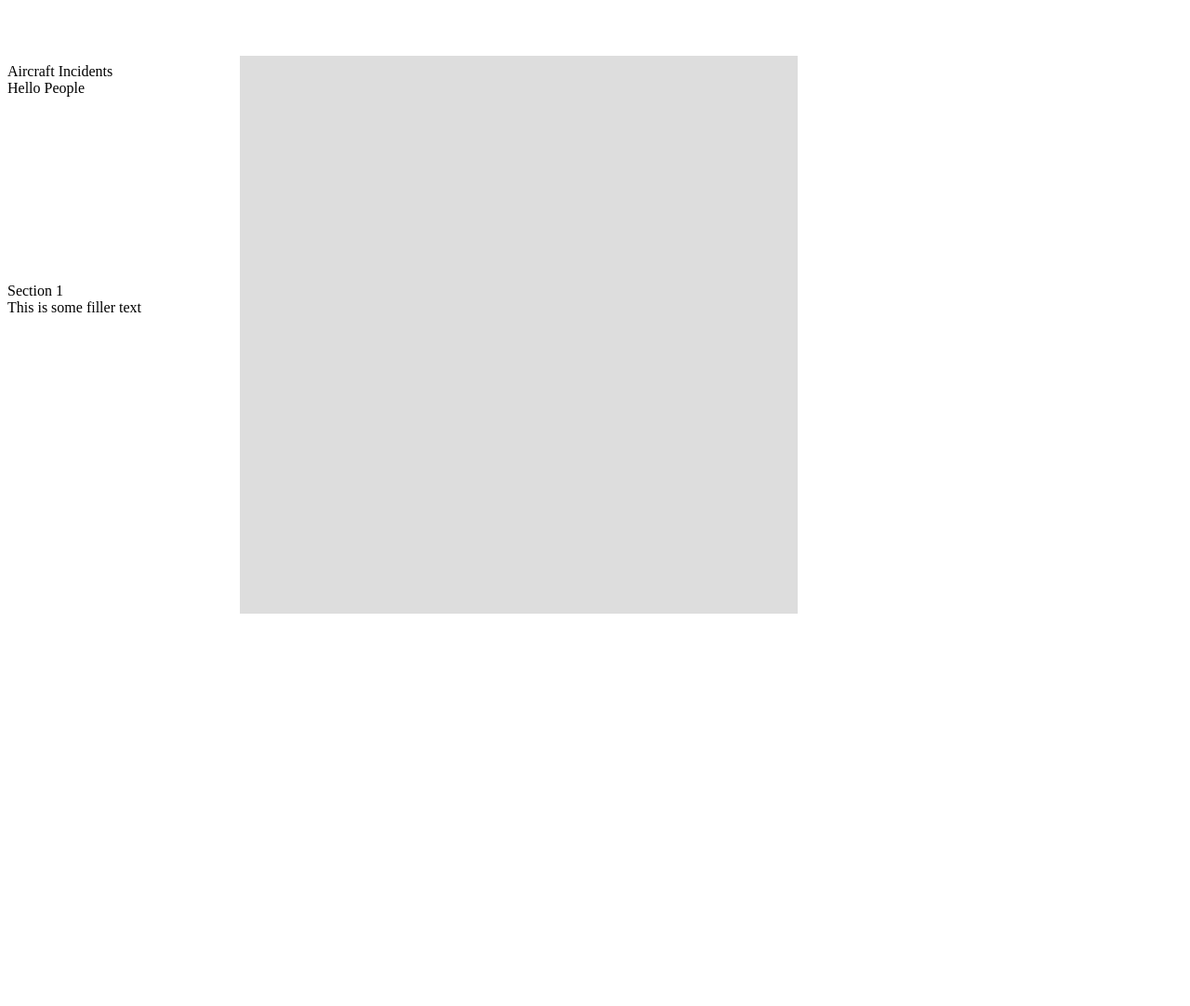
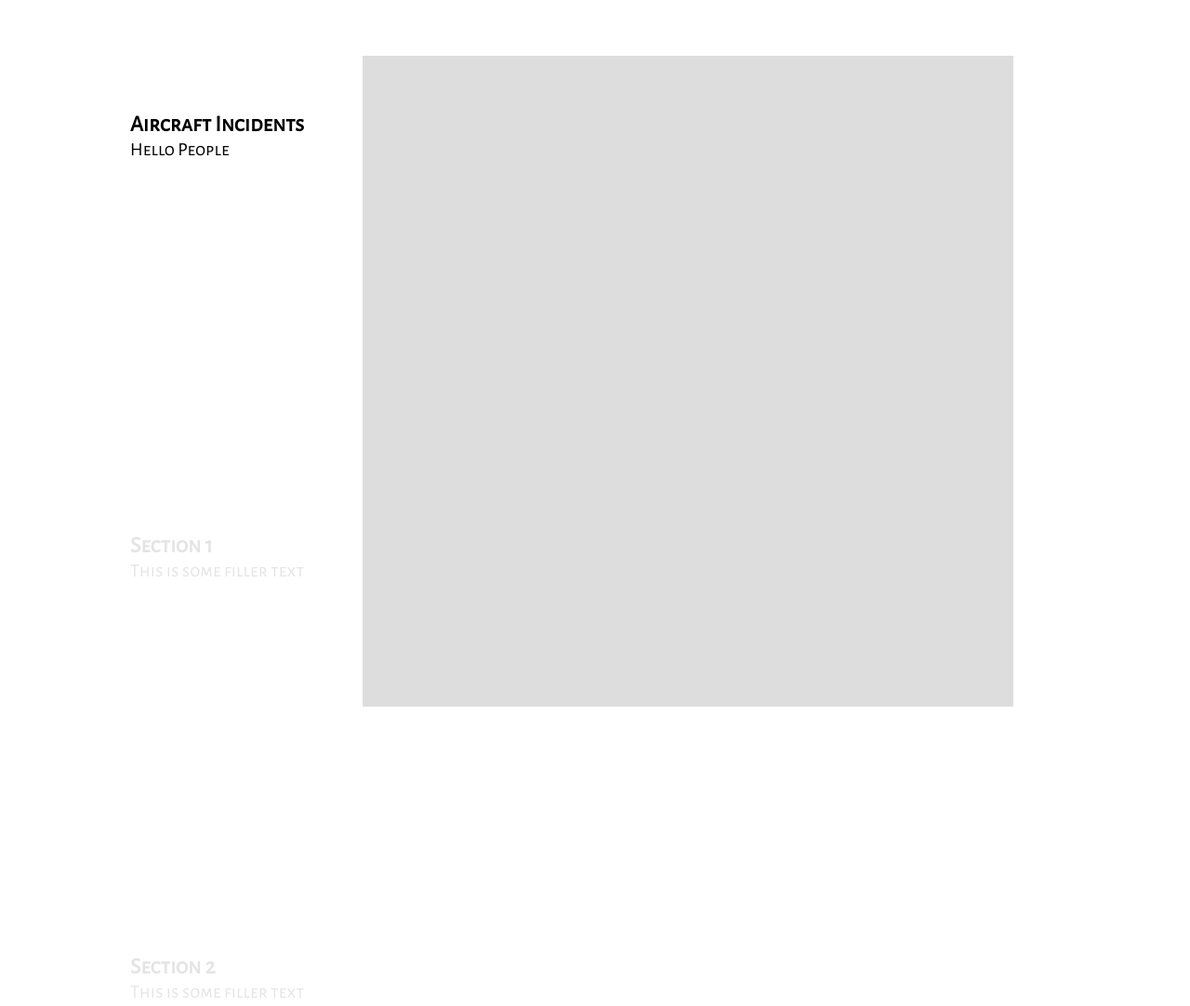
Before and after one commit to KokJianYu/CS4460-Final-Project, a plain HTML site: page index.html in a window 1280 px wide. Shown: the top 1082 px of the page at 93% size. Before the commit the page ends 800 px from the top, so only its background shows below. Drawn offline with nearby package versions, Linux system fonts and the light colour scheme.

Commit message:
Set up event handler when scrolling through the sections.

```diff
--- a/css/style.css
+++ b/css/style.css
@@ -1,3 +1,20 @@
+body {
+    font-family: 'Alegreya Sans SC'; font-size: 20px;
+}
+
+.title {
+    font-weight: bold;
+    font-size: 24px;
+}
+
+.step {
+    margin-bottom: 400px;
+}
+
+#graphic {
+    margin-top:60px;
+}
+
 #sections {
     position: relative;
     display: inline-block;
@@ -6,8 +23,12 @@
     z-index: 90;
 }
 
-.step {
-    margin-bottom: 200px;
+#container {
+    width: 1000px;
+    padding-right: 15px;
+    padding-left: 15px;
+    margin-left: auto;
+    margin-right: auto;
 }
 
 #vis {
@@ -16,7 +37,7 @@
     top: 60px;
     z-index: 1;
     margin-left: 0;
-    height: 600px;
-    width: 600px;
+    height: 700px;
+    width: 700px;
     background-color: #ddd;
 }
--- a/index.html
+++ b/index.html
@@ -3,16 +3,39 @@
 <head>
     <title>CS4460 Final Project</title>
     <link rel="stylesheet" type="text/css" href="css/style.css">
+    <link href='https://fonts.googleapis.com/css?family=Alegreya Sans SC' rel='stylesheet'>
 </head>
 <body>
-    <div id='graphic'>
-        <div id='sections'>
-            <section class="step">
-                <div class="title">Aircraft Incidents</div>
+    <div id='container'>
+        <div id='graphic'>
+            <div id='sections'>
+
+                <section class="step">
+                    <div class="title">Aircraft Incidents</div>
                 Hello People
             </section>
             <section class="step">
                 <div class="title">Section 1</div>
+                This is some filler text
+            </section>
+            <section class="step">
+                <div class="title">Section 2</div>
+                This is some filler text
+            </section>
+            <section class="step">
+                <div class="title">Section 3</div>
+                This is some filler text
+            </section>
+            <section class="step">
+                <div class="title">Section 4</div>
+                This is some filler text
+            </section>
+            <section class="step">
+                <div class="title">Section 5</div>
+                This is some filler text
+            </section>
+            <section class="step">
+                <div class="title">Section 6</div>
                 This is some filler text
             </section>
         </div>
@@ -20,8 +43,10 @@
         <div id='vis'>
         </div>
 
-      </div>
+        </div>
+    </div>
 </body>
 <script src="//d3js.org/d3.v4.min.js"></script>
+<script src="js/scroller.js"></script>
 <script src="js/main.js"></script>
 </html>
--- a/js/main.js
+++ b/js/main.js
@@ -0,0 +1,32 @@
+function test() {
+    var vis = d3.select('#vis')
+    var g = vis.append('svg')
+    console.log(vis)
+}
+
+test()
+console.log("hello")
+// setup scroll functionality
+var scroll = scroller()
+.container(d3.select('#graphic'));
+
+// setup event handling
+scroll.on('active', function (index) {
+    // highlight current step text
+    d3.selectAll('.step')
+        .style('opacity', function (d, i) { return i === index ? 1 : 0.1; });
+
+    // TODO: Display the correct graphs here.
+    console.log('active')
+    console.log(index)
+});
+
+scroll.on('progress', function (index, progress) {
+    // Might be useful if you need to progress through the graph as you scroll.
+    console.log("progress")
+    console.log(index)
+    console.log(progress)
+});
+
+// pass in .step selection as the steps
+scroll(d3.selectAll('.step'));
--- a/js/scroller.js
+++ b/js/scroller.js
@@ -0,0 +1,94 @@
+
+
+function scroller() {
+    var container = d3.select('container')
+    var sectionPositions = []
+    var sections = null
+    var currentIndex = -1
+    var dispatch = d3.dispatch("active", "progress");
+
+    // elements is a d3 selection of scrollable elements
+    function scroll(elements) {
+        console.log(elements)
+        sections = elements
+
+        d3.select(window)
+        .on("scroll.scroller", position)
+        .on("resize.scroller", resize);
+
+        // manually call resize and position to setup scroller
+        resize();
+        position();
+
+        // // hack to get position
+        // // to be called once for
+        // // the scroll position on
+        // // load.
+        // // @v4 timer no longer stops if you
+        // // return true at the end of the callback
+        // // function - so here we stop it explicitly.
+        // var timer = d3.timer(function () {
+        // position();
+        // timer.stop();
+        // });
+
+    }
+
+
+    /**
+     * Function to be called when page is resized
+     * resets positions of sections
+     */
+    function resize() {
+        sectionPositions = [];
+        var startPos = 0;
+        sections.each(function(d, i){
+            var currPos = this.getBoundingClientRect().top;
+            if (i == 0) {
+                startPos = currPos;
+            }
+            sectionPositions.push(currPos - startPos);
+        });
+    }
+
+    function position() {
+        console.log("position")
+        var currPos = window.pageYOffset - 60;
+        console.log(currPos)
+        var currentSectionIndex = d3.bisect(sectionPositions, currPos);
+        currentSectionIndex = Math.min(sections.size() - 1, currentSectionIndex);
+        if (currentIndex !== currentSectionIndex) {
+            dispatch.call('active', this, currentSectionIndex);
+            currentIndex = currentSectionIndex;
+        }
+
+        var prevIndex = Math.max(currentIndex - 1, 0);
+        var prevTop = sectionPositions[prevIndex];
+        var progress = (currPos - prevTop) / (sectionPositions[currentIndex] - prevTop);
+        dispatch.call('progress', this, currentIndex, progress)
+    }
+
+    /**
+   * container - get/set the parent element
+   * of the sections. Useful for if the
+   * scrolling doesn't start at the very top
+   * of the page.
+   *
+   * @param value - the new container value
+   */
+    scroll.container = function (value) {
+        if (arguments.length === 0) {
+        return container;
+        }
+        container = value;
+        return scroll;
+    };
+
+    // @v4 There is now no d3.rebind, so this implements
+    // a .on method to pass in a callback to the dispatcher.
+    scroll.on = function(action, callback) {
+        dispatch.on(action, callback)
+    }
+
+    return scroll
+}
```
